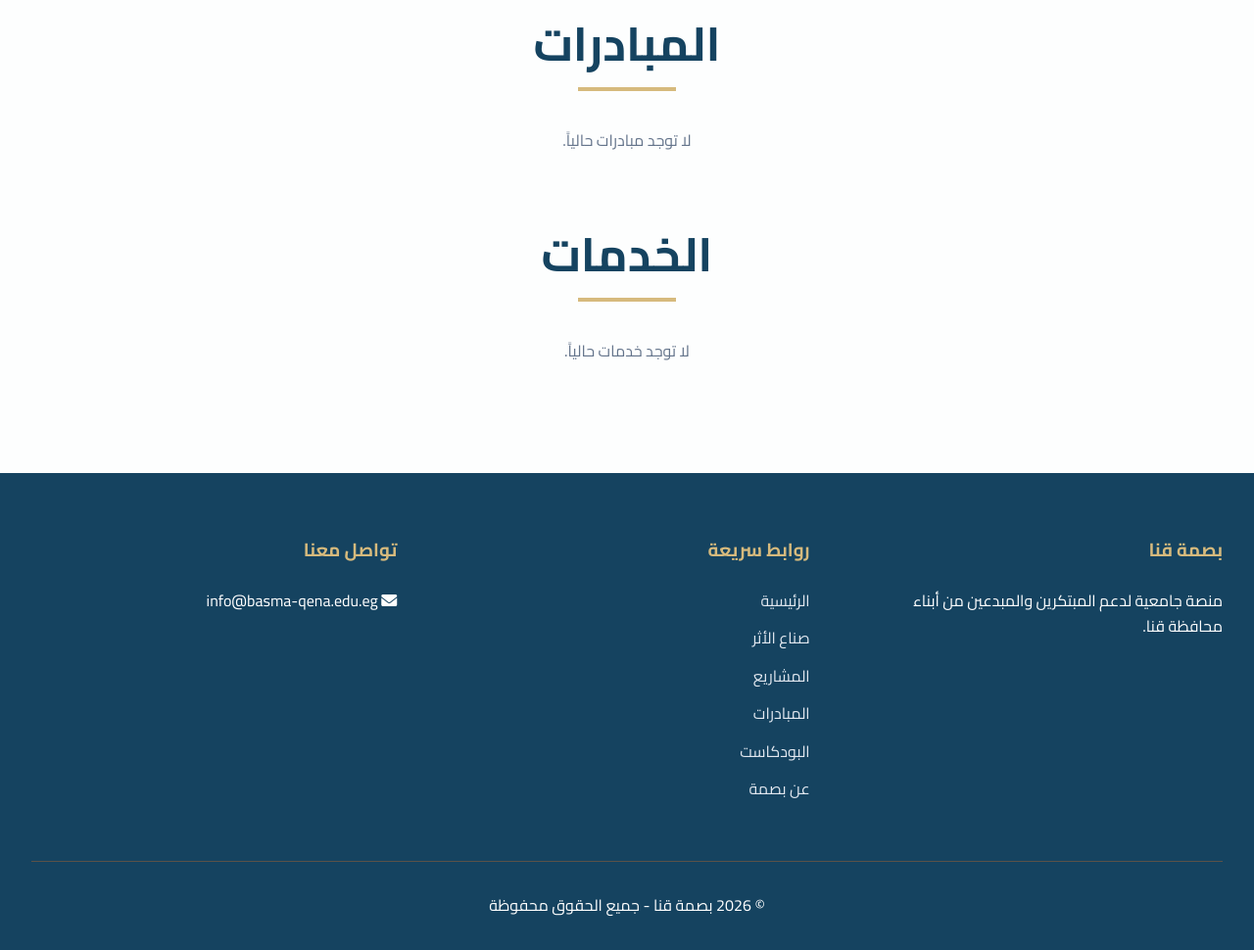
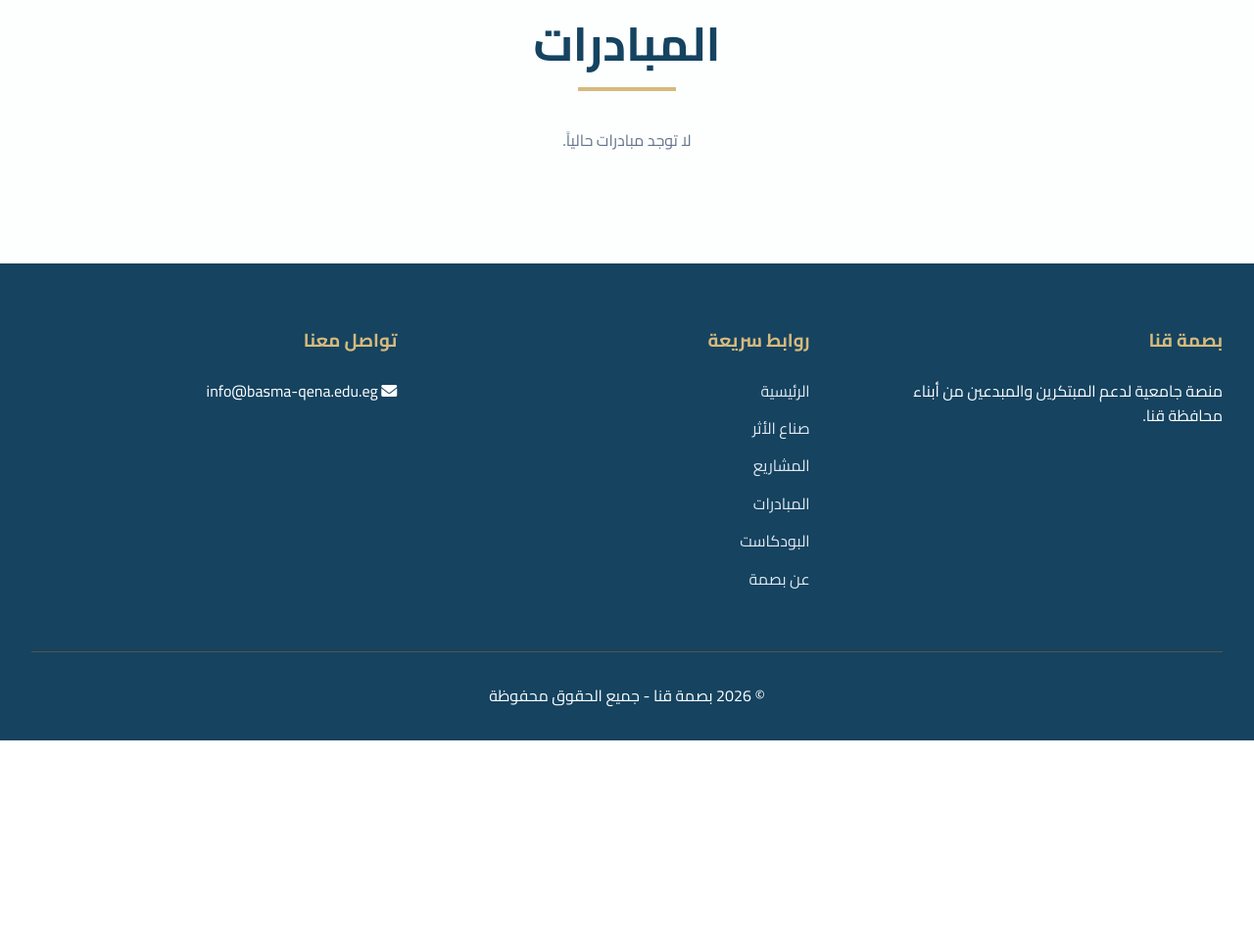
Before and after one commit to blackeagle686/help1, a Django app: page / in a window 1280 px wide. Shown: the part 1594-2564 px from the top of the page at 98% size. After the commit the page ends 2350 px from the top, so only its background shows below. Run offline with Django 5.2, Linux system fonts and the light colour scheme; data that the repository does not hold is empty.

Commit message:
update home.html

```diff
--- a/templates/portal/home.html
+++ b/templates/portal/home.html
@@ -155,7 +155,7 @@
     </section>
 
     <!-- الخدمات -->
-    <section style="margin-top: 4rem;">
+    {% comment %} <section style="margin-top: 4rem;">
         <div class="section-title">
             <h2>الخدمات</h2>
         </div>
@@ -173,7 +173,7 @@
                 <p style="grid-column: 1/-1; text-align: center; color: #64748B;">لا توجد خدمات حالياً.</p>
             {% endfor %}
         </div>
-    </section>
+    </section> {% endcomment %}
 </div>
 {% endblock %}
 
```
